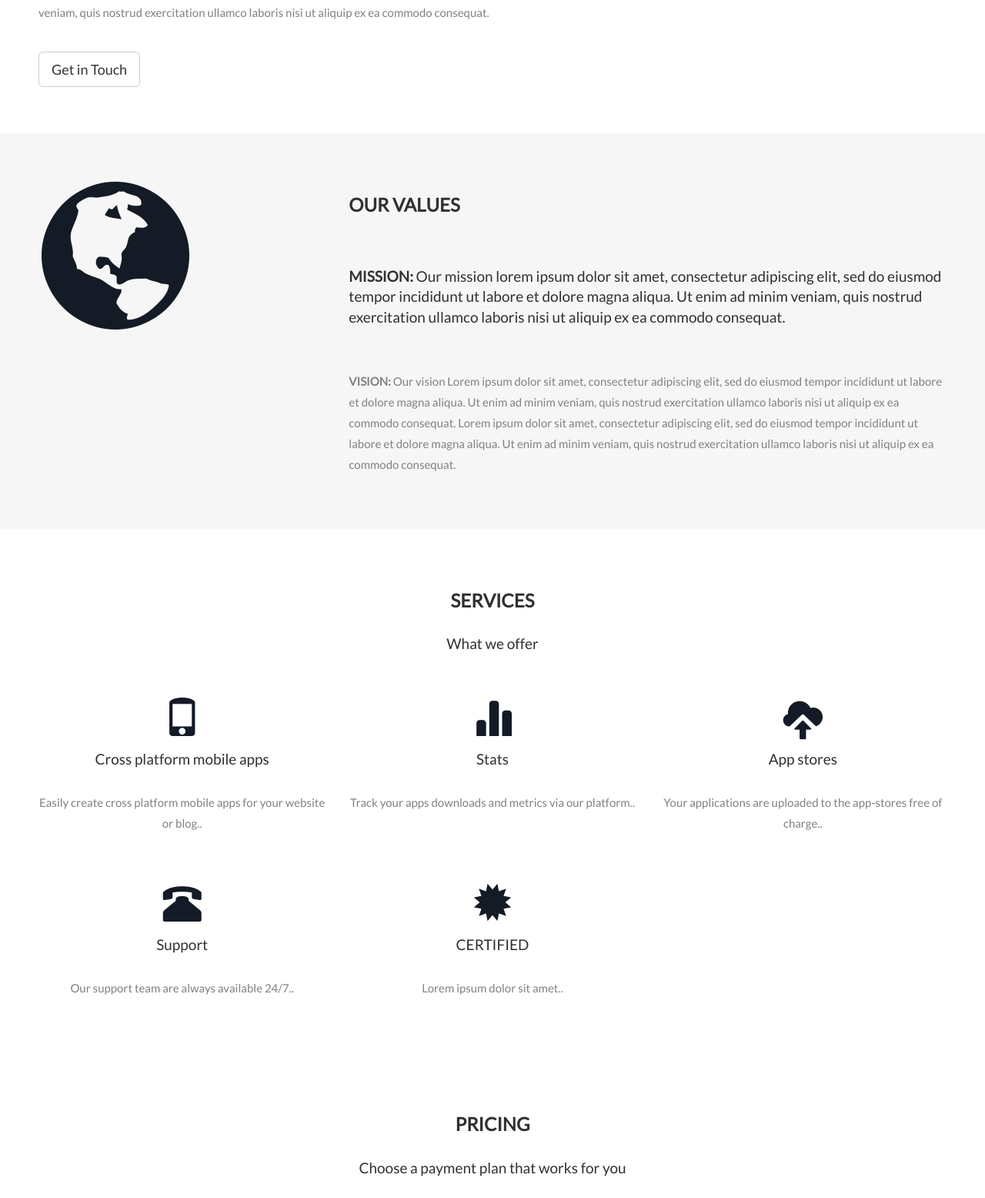
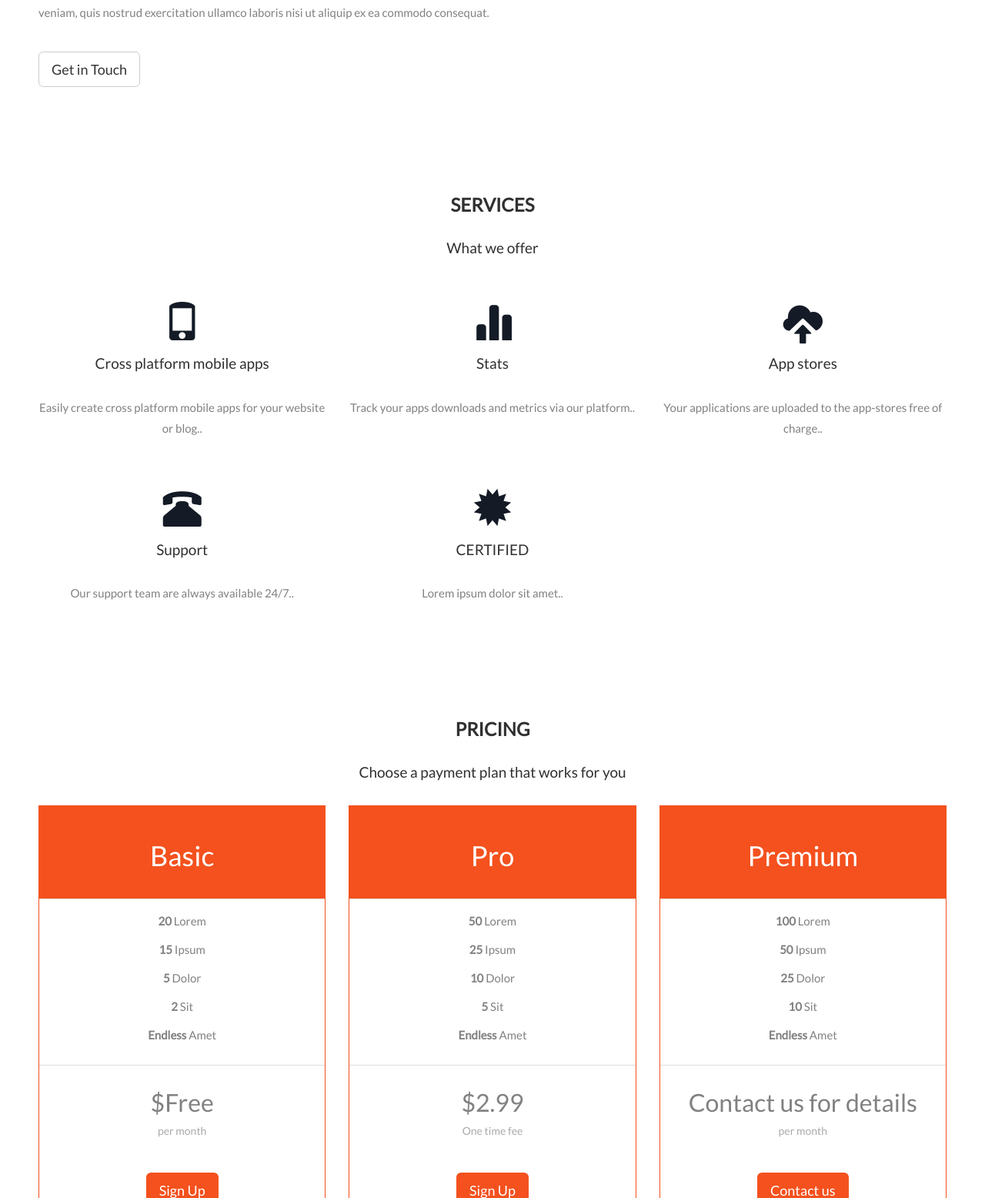
Before and after one commit to elvis-chuks/app-lee-private, a Flask app: page / in a window 1280 px wide. Shown: the part 796-2352 px from the top of the page at 77% size. Run offline with Flask 2, Linux system fonts and the light colour scheme; some libraries are stand-ins or nearby versions.

Commit message:
removed values

```diff
--- a/templates/index.html
+++ b/templates/index.html
@@ -234,19 +234,7 @@
   </div>
 </div>
 
-<div class="container-fluid bg-grey">
-  <div class="row">
-    <div class="col-sm-4">
-      <span class="glyphicon glyphicon-globe logo slideanim"></span>
-    </div>
-    <div class="col-sm-8">
-      <h2>Our Values</h2><br>
-      <h4><strong>MISSION:</strong> Our mission lorem ipsum dolor sit amet, consectetur adipiscing elit, sed do eiusmod tempor incididunt ut labore et dolore magna aliqua. Ut enim ad minim veniam, quis nostrud exercitation ullamco laboris nisi ut aliquip ex ea commodo consequat.</h4><br>
-      <p><strong>VISION:</strong> Our vision Lorem ipsum dolor sit amet, consectetur adipiscing elit, sed do eiusmod tempor incididunt ut labore et dolore magna aliqua. Ut enim ad minim veniam, quis nostrud exercitation ullamco laboris nisi ut aliquip ex ea commodo consequat.
-      Lorem ipsum dolor sit amet, consectetur adipiscing elit, sed do eiusmod tempor incididunt ut labore et dolore magna aliqua. Ut enim ad minim veniam, quis nostrud exercitation ullamco laboris nisi ut aliquip ex ea commodo consequat.</p>
-    </div>
-  </div>
-</div>
+
 
 
 
```
